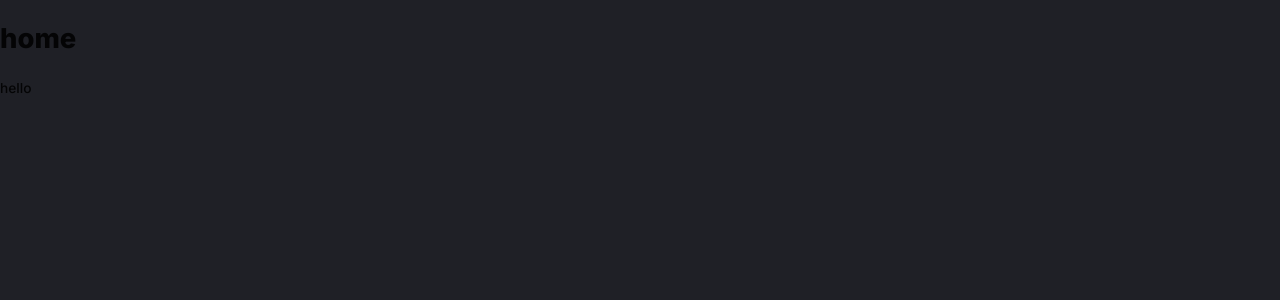
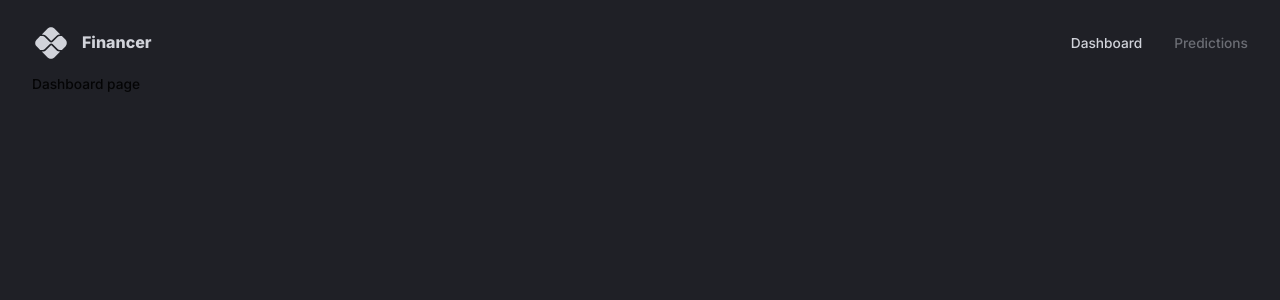
Before and after one commit to cmelonijs/ts-redux-toolkit, a React (Vite) app: page / in a window 1280 px wide. Shown: the top 300 px of the page. Built offline with nearby package versions, Linux system fonts and the light colour scheme.

Commit message:
feat: setup router and navigation

```diff
--- a/src/App.tsx
+++ b/src/App.tsx
@@ -1,18 +1,28 @@
 import { createTheme } from "@mui/material/styles"
 import { useMemo } from "react"
 import { themeSettings } from "./theme"
-import { ThemeProvider, CssBaseline } from "@mui/material"
+import { ThemeProvider, CssBaseline, Box } from "@mui/material"
+import { BrowserRouter, Routes,Route } from "react-router-dom"
+import Navbar from "./scenes/navbar"
+
 
 function App() {
   const theme = useMemo(() => createTheme(themeSettings), [])
 
   return (
     <div className="app">
-      <h1>home</h1>
-      <ThemeProvider theme={theme}>
-        <CssBaseline />
-        hello
-      </ThemeProvider>
+      <BrowserRouter>
+        <ThemeProvider theme={theme}>
+          <CssBaseline />
+            <Box width="100%" height="100%" padding="1rem 2rem 4rem 2rem">
+              <Navbar />
+              <Routes>
+                <Route path="/" element={<div>Dashboard page</div>} />
+                <Route path="/predictions" element={<div>predictions page</div>} />
+              </Routes>
+            </Box>
+        </ThemeProvider>
+      </BrowserRouter>
     </div>
   )
 }
--- /dev/null
+++ b/src/components/FlexBetween.tsx
@@ -0,0 +1,10 @@
+import {Box} from "@mui/material"
+import {styled} from '@mui/system';
+
+const FlexBetween = styled(Box) ({
+    display: 'flex',
+    justifyContent: "space-between",
+    alignItems: "center"
+})
+
+export default FlexBetween
--- /dev/null
+++ b/src/scenes/navbar/index.tsx
@@ -0,0 +1,48 @@
+import { Link } from 'react-router-dom'
+import {useState} from 'react'
+import PixIcon from '@mui/icons-material/Pix'
+import { Box, Typography, useTheme } from '@mui/material'
+import FlexBetween from '@/components/FlexBetween'
+
+type Props = {}
+
+const Navbar = (props: Props) => {
+  const {palette} = useTheme()
+  const [selected, setSelected] = useState("dashboard")
+  return (
+    <FlexBetween mb=".25rem" p=".5rem 0" color={palette.grey[300]}>
+        {/* LEFT SIDE */}
+        <FlexBetween gap=".75rem">
+            <PixIcon sx={{fontSize: '38px'}} />
+            <Typography variant="h4" fontSize="16px">Financer</Typography>
+        </FlexBetween>
+        {/* RIGHT SIDE */}
+        <FlexBetween gap="2rem">
+            <Box sx={{ "&:hover": { color: palette.primary[100] } }}>
+                <Link
+                    style={{
+                        color: selected === "dashboard" ? "inherit" : palette.grey[700],
+                        textDecoration: 'inherit'
+                    }}
+                    onClick={() => setSelected("dashboard")}
+                    to="/">
+                        Dashboard
+                </Link>
+            </Box>
+            <Box sx={{ "&:hover": { color: palette.primary[100] } }}>
+                <Link
+                    style={{
+                        color: selected === "predictions" ? "inherit" : palette.grey[700],
+                        textDecoration: 'inherit'
+                    }}
+                    onClick={() => setSelected("predictions")}
+                    to="/predictions">
+                        Predictions
+                </Link>
+            </Box>
+        </FlexBetween>
+    </FlexBetween>
+  )
+}
+
+export default Navbar
```
Also changed, not shown: .eslintrc.json (renamed from src/.eslintrc.json).
